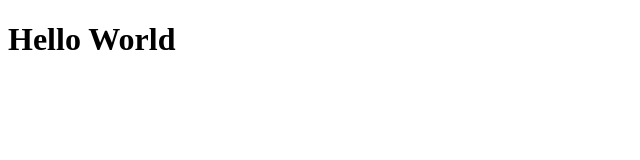
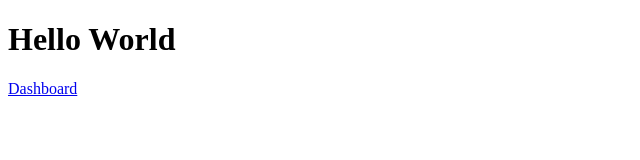
Before and after one commit to neanderdev/features-nextjs-versao13, a Next.js app: page / in a window 1280 px wide. Shown: the top 160 px of the page, without its empty margins (0-640 px from the left). Built offline with nearby package versions, Linux system fonts and the light colour scheme.

Commit message:
Novo diretório app

```diff
--- a/src/app/page.tsx
+++ b/src/app/page.tsx
@@ -1,3 +1,11 @@
+import Link from 'next/link'
+
 export default function Home() {
-  return <h1>Hello World</h1>
+  return (
+    <div>
+      <h1>Hello World</h1>
+
+      <Link href="/dashboard">Dashboard</Link>
+    </div>
+  )
 }
```
Also changed, not shown: src/app/dashboard/page.tsx (added, +11 -0 lines).
